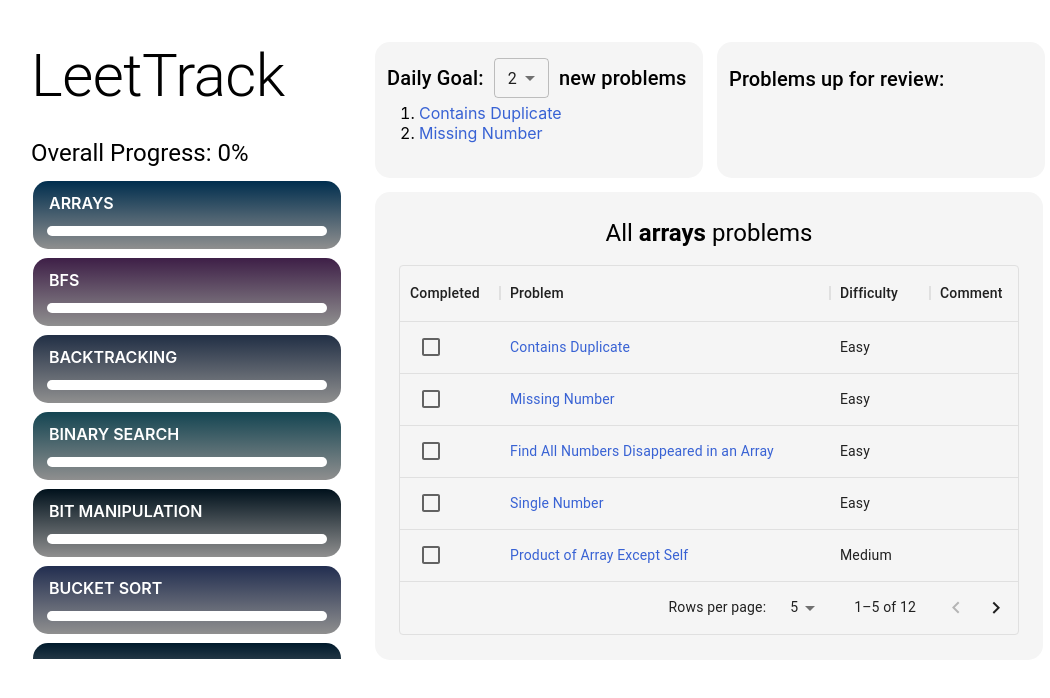
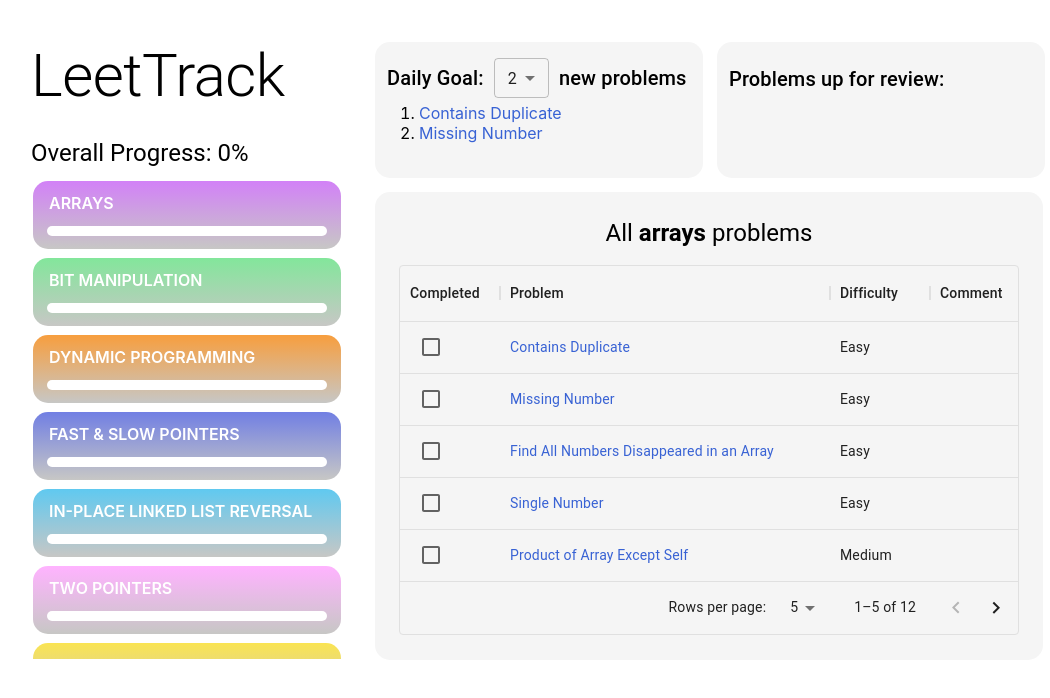
Before and after one commit to 397-f21/coffee-leettrack, a React (Create React App) app: page / in a window 1280 px wide. Shown: the top 698 px of the page, without its empty margins (101-1151 px from the left). Built offline with nearby package versions, Linux system fonts and the light colour scheme.

Commit message:
restore light colors

```diff
--- a/src/Components/ProgressIcon.js
+++ b/src/Components/ProgressIcon.js
@@ -7,7 +7,7 @@ export default function ProgressIcon({ name, questions, setPatternSelected }) {
 
   const divWidth = 300;
   const color=Object.values(patterns[name]);
-  const color1="#8f8f8f";
+  const color1="#c7c7c5";
 
   const calculateProgress = () => {
     const isComplete = (question) => question.complete === 1;
--- a/src/data/data.js
+++ b/src/data/data.js
@@ -1,26 +1,50 @@
 
-export const patterns =
-{'Arrays': {'color': '#002e4e'},
- 'BFS': {'color': '#3e1f47'},
- 'Backtracking': {'color': '#212f45'},
- 'Binary Search': {'color': '#144552'},
- 'Bit Manipulation': {'color': '#00111c'},
- 'Bucket Sort': {'color': '#222e50'},
- 'DFS': {'color': '#001a2c'},
- 'Design': {'color': '#00406c'},
- 'Dynamic Programming': {'color': '#065a60'},
- 'Fast & Slow Pointers': {'color': '#002945'},
- 'Graph': {'color': '#003356'},
- 'Greedy': {'color': '#272640'},
- 'Heap': {'color': '#002137'},
- 'In-place linked list reversal': {'color': '#0b525b'},
- 'Intervals': {'color': '#003a61'},
- 'Sliding Window': {'color': '#4d194d'},
- 'Sorting': {'color': '#1b3a4b'},
- 'Topological Sort': {'color': '#00253e'},
- 'Trie': {'color': '#312244'},
- 'Two Pointers': {'color': '#001523'},
- 'Union Find': {'color': '#006466'}}
+// export const patterns =
+// {'Arrays': {'color': '#002e4e'},
+//  'BFS': {'color': '#3e1f47'},
+//  'Backtracking': {'color': '#212f45'},
+//  'Binary Search': {'color': '#144552'},
+//  'Bit Manipulation': {'color': '#00111c'},
+//  'Bucket Sort': {'color': '#222e50'},
+//  'DFS': {'color': '#001a2c'},
+//  'Design': {'color': '#00406c'},
+//  'Dynamic Programming': {'color': '#065a60'},
+//  'Fast & Slow Pointers': {'color': '#002945'},
+//  'Graph': {'color': '#003356'},
+//  'Greedy': {'color': '#272640'},
+//  'Heap': {'color': '#002137'},
+//  'In-place linked list reversal': {'color': '#0b525b'},
+//  'Intervals': {'color': '#003a61'},
+//  'Sliding Window': {'color': '#4d194d'},
+//  'Sorting': {'color': '#1b3a4b'},
+//  'Topological Sort': {'color': '#00253e'},
+//  'Trie': {'color': '#312244'},
+//  'Two Pointers': {'color': '#001523'},
+//  'Union Find': {'color': '#006466'}}
+
+export const patterns = {
+  "Arrays": {"color" : "#d281f7"},
+  "Bit Manipulation":{"color": "#83e69b"},
+  "Dynamic Programming":{"color" : "#f79e3e"},
+  "Fast & Slow Pointers":{"color" : "#717fe3"},
+  "In-place linked list reversal":{"color" :"#60c9f0"},
+  "Two Pointers":{"color":"#ffb3ff"},
+  "Intervals":{"color":"#fae452"},
+  "Binary Search":{"color" :"#4dffa6"},
+  "BFS":{"color" :"#80bfff"},
+  "DFS":{"color" :"#d9b3ff"},
+  "Trie":{"color" :"#ffb3b3"},
+  "Sorting":{"color" :"#8080ff"},
+  "Backtracking":{"color":"#ffdf80"},
+  "Greedy":{"color" :"#1aa3ff"},
+  "Graph":{"color" :"#ddddbb"},
+  "Union Find":{"color" :"#99b3e6"},
+  "Heap":{"color" :"#ffff80"},
+  "Sliding Window":{"color" :"#cc80ff"},
+  "Topological Sort":{"color" :"#ff9999"},
+  "Design":{"color" :"#99ff99"},
+  "Bucket Sort":{"color" :"#ffaa80"}
+}
 
 
 
```
